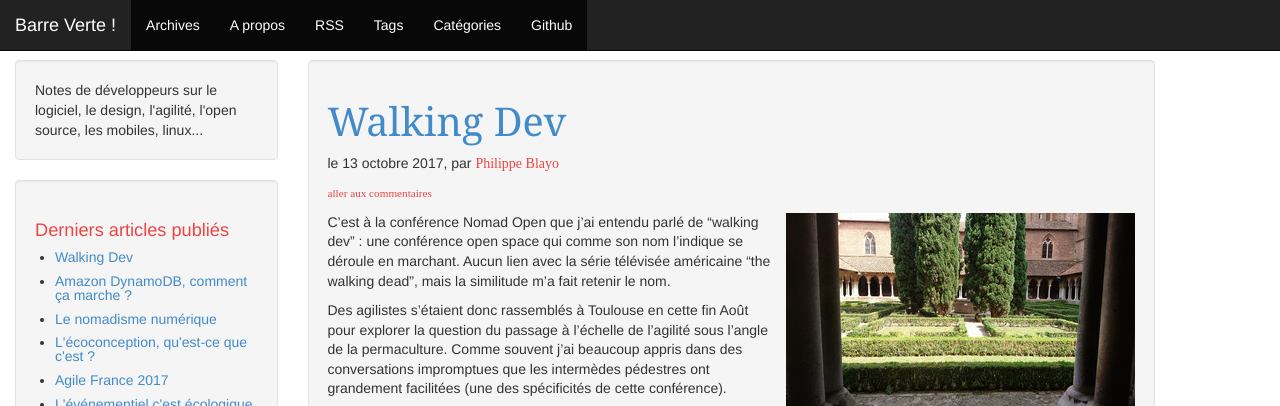
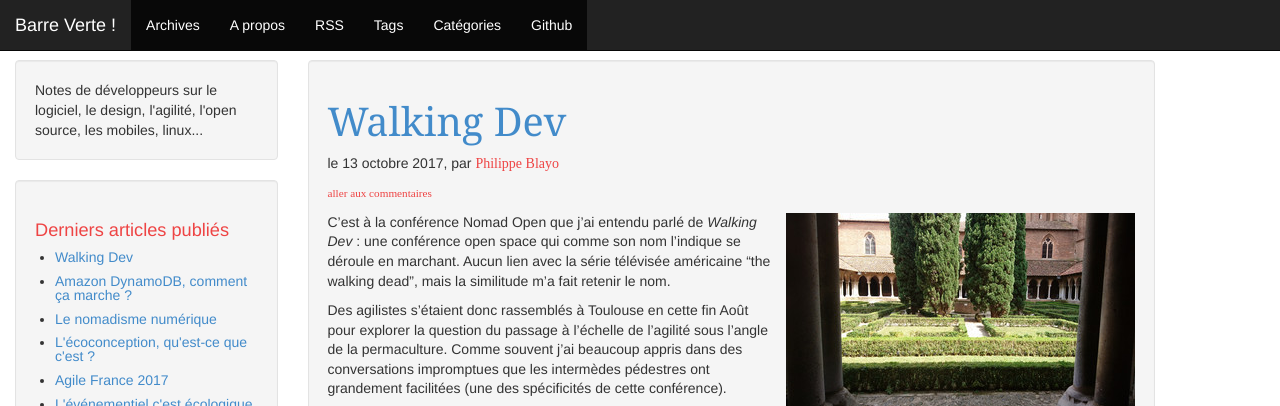
Before and after one commit to MichaelBitard/barreverte.github.io, a Jekyll site: the page built from _posts/2017-10-13-walking_dev.md, in a window 1280 px wide and 900 px high. Shown: the top 406 px of the window. Built offline with Jekyll 4.4.1, drawn with Linux system fonts in a browser that asks for light colours; comment, search, counter and statistics services are not loaded.

Commit message:
Passage en italique de la mention de la conf

```diff
--- a/_posts/2017-10-13-walking_dev.md
+++ b/_posts/2017-10-13-walking_dev.md
@@ -12,7 +12,7 @@ tags:
 comments: true
 ---
 
-<img class="right" alt="Le cloitre des Jacobins à Toulouse" src="/images/walking_dev_cloitre.jpg"/>C'est à la conférence Nomad Open que j'ai entendu parlé de "walking dev" : une conférence open space qui comme son nom l'indique se déroule en marchant. Aucun lien avec la série télévisée américaine "the walking dead", mais la similitude m'a fait retenir le nom.
+<img class="right" alt="Le cloitre des Jacobins à Toulouse" src="/images/walking_dev_cloitre.jpg"/>C'est à la conférence Nomad Open que j'ai entendu parlé de *Walking Dev* : une conférence open space qui comme son nom l'indique se déroule en marchant. Aucun lien avec la série télévisée américaine "the walking dead", mais la similitude m'a fait retenir le nom.
 
 Des agilistes s'étaient donc rassemblés à Toulouse en cette fin Août pour explorer la question du passage à l'échelle de l'agilité sous l'angle de la permaculture. Comme souvent j'ai beaucoup appris dans des conversations impromptues que les intermèdes pédestres ont grandement facilitées (une des spécificités de cette conférence).
 
```
